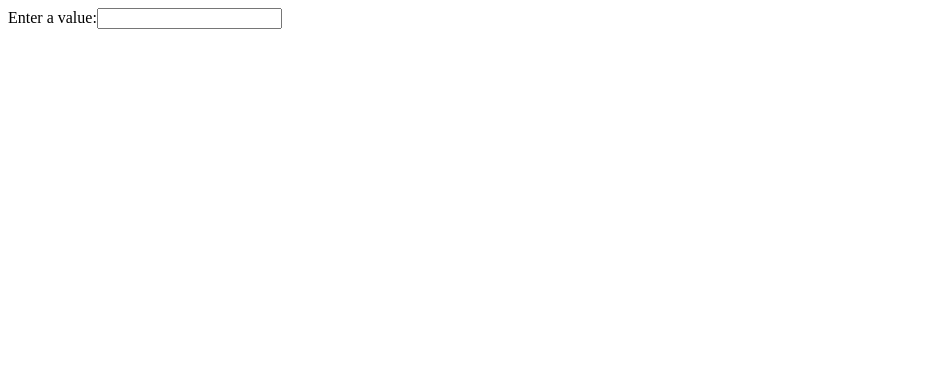
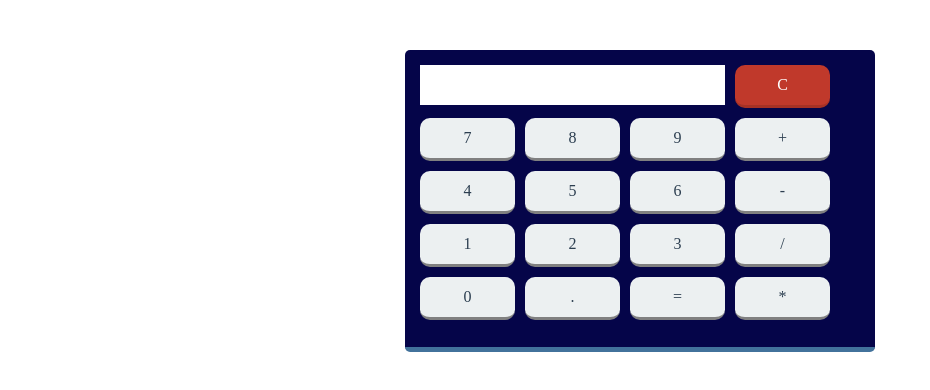
Before and after one commit to mrush336/Project-Calculator, a plain HTML site: page index.html in a window 1280 px wide. Shown: the whole page, without its empty margins (0-930 px from the left). Drawn offline with Linux system fonts and the light colour scheme.

Commit message:
Production on this project.

```diff
--- a/index.html
+++ b/index.html
@@ -8,13 +8,31 @@
   <title>Project Calculator</title>
 </head>
 <body>
-  <div class="container">
-    <form action="main.js">
-      Enter a value:<input type="number">
 
-    </form>
+  <div id="calculator">
+    <div class="result"><p></p></div>
+    <div class="clear">C</div>
 
-  </div>
+    <span>7</span>
+    <span>8</span>
+    <span>9</span>
+    <span>+</span>
+
+    <span>4</span>
+    <span>5</span>
+    <span>6</span>
+    <span>-</span>
+
+    <span>1</span>
+    <span>2</span>
+    <span>3</span>
+    <span>/</span>
+
+    <span>0</span>
+    <span>.</span>
+    <span>=</span>
+    <span>*</span>
+    </div>
 
   <script src="main.js"></script>
 </body>
--- a/main.js
+++ b/main.js
@@ -1,4 +1,64 @@
-//Initialize variables
-const operate = function(...num){
+//Need to rewrite this code to not use the eval() function
+window.onload = function () {
+  var buttons = document.getElementsByTagName('span'),
+      result = document.querySelectorAll('.result p')[0],
+      clear = document.getElementsByClassName('clear')[0];
 
+  for (var i = 0; i < buttons.length; i++) {
+    if (buttons[i].innerHTML === '=') {
+      buttons[i].addEventListener("click", calculate(i));
+    } else {
+      buttons[i].addEventListener("click", addValue(i));
+    }
+  }
+
+  clear.onclick = function () {
+  result.innerHTML = '';
+  };
+
+  function addValue(i) {
+    return function () {
+
+    result.innerHTML += buttons[i].innerHTML;
+
+    };
+  }
+
+  function calculate(i) {
+    return function () {
+      var final_res = result.innerHTML;
+
+
+      result.innerHTML = eval(final_res);
+    };
+  }
+};
+
+let sum;
+function operate(num1, num2, oper){
+
+  if (oper == '+'){
+      sum = num1 + num2;
+  }else if(oper == '-'){
+      sum = num1 - num2;
+  }else if(oper == '*'){
+    sum = num1 * num2;
+  }else{
+    sum = num1 / num2;
+  }
 }
+
+/* switch (oper){
+  case '+':
+    sum = num1 + num2
+    break;
+  case '-':
+    sum = num1 - num2
+    break;
+  case '*':
+    sum = num1 * num2
+    break;
+  case '/':
+    sum = num1 / num2
+    break;
+} */
--- a/style.css
+++ b/style.css
@@ -0,0 +1,60 @@
+
+#calculator {
+  width: 450px;
+  height: 27px;;
+  margin: 50px auto 0 auto;
+  background-color: #050549;
+  padding: 10px 10px 260px 10px;
+  border-radius: 5px;
+  border-bottom: 5px solid #42729B;
+}
+
+.result {
+  width: 305px;
+  height: 40px;
+  float: left;
+  line-height: 40px;
+  background-color: #fff;
+  color: #000;
+  margin: 5px;
+}
+
+.result > p {
+  margin-left: 10px;
+  margin-right: 20px;
+  margin-top: 10px;
+  margin-bottom: 20px;
+}
+
+.clear, span {
+  height: 40px;
+  border-bottom: 3px solid grey;
+  border-radius: 10px;
+  text-align: center;
+  line-height: 40px;
+  cursor: pointer;
+  background-color: #ecf0f1;
+  color: #2c3e50;
+  margin: 5px;
+}
+
+.clear {
+  width: 95px;
+  float: left;
+  background-color: #c0392b;
+  color: #fff;
+    border-color: #A63125;
+}
+.clear:hover{
+  background-color: coral;
+}
+
+
+span {
+  float: left;
+  width: 95px;
+}
+span:hover{
+
+	background-color:#00BFFF;
+}
```
